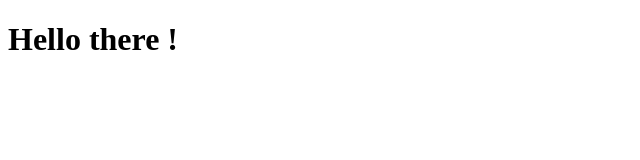
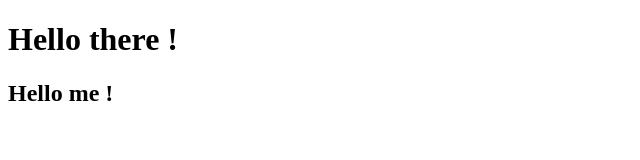
Before and after one commit to Lamisra/Portfolio, a plain HTML site: page index.html in a window 1280 px wide. Shown: the whole page, without its empty margins (0-640 px from the left). Drawn offline with Linux system fonts and the light colour scheme.

Commit message:
commit01

```diff
--- a/index.html
+++ b/index.html
@@ -7,6 +7,7 @@
 </head>
 <body>
     <h1>Hello there !</h1>
+    <h2>Hello me !</h2>
 
 </body>
 </html>
```
